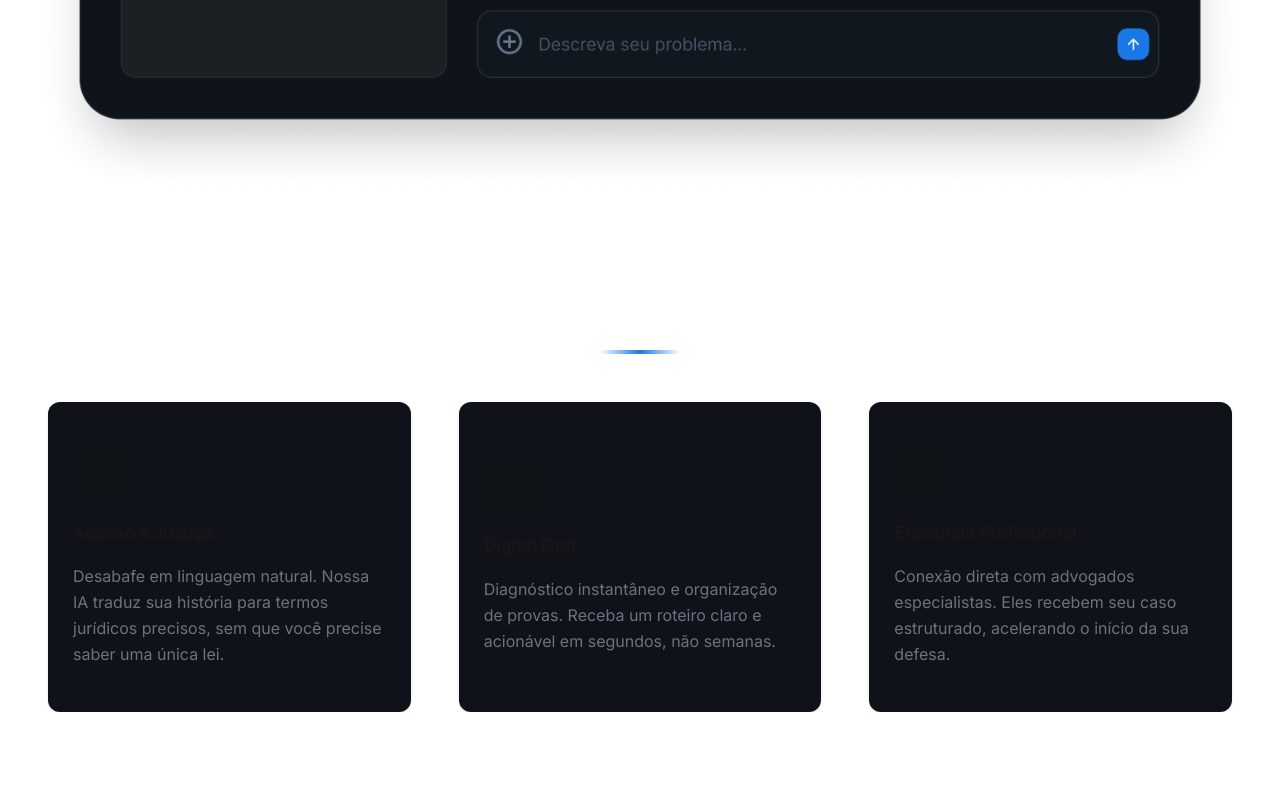
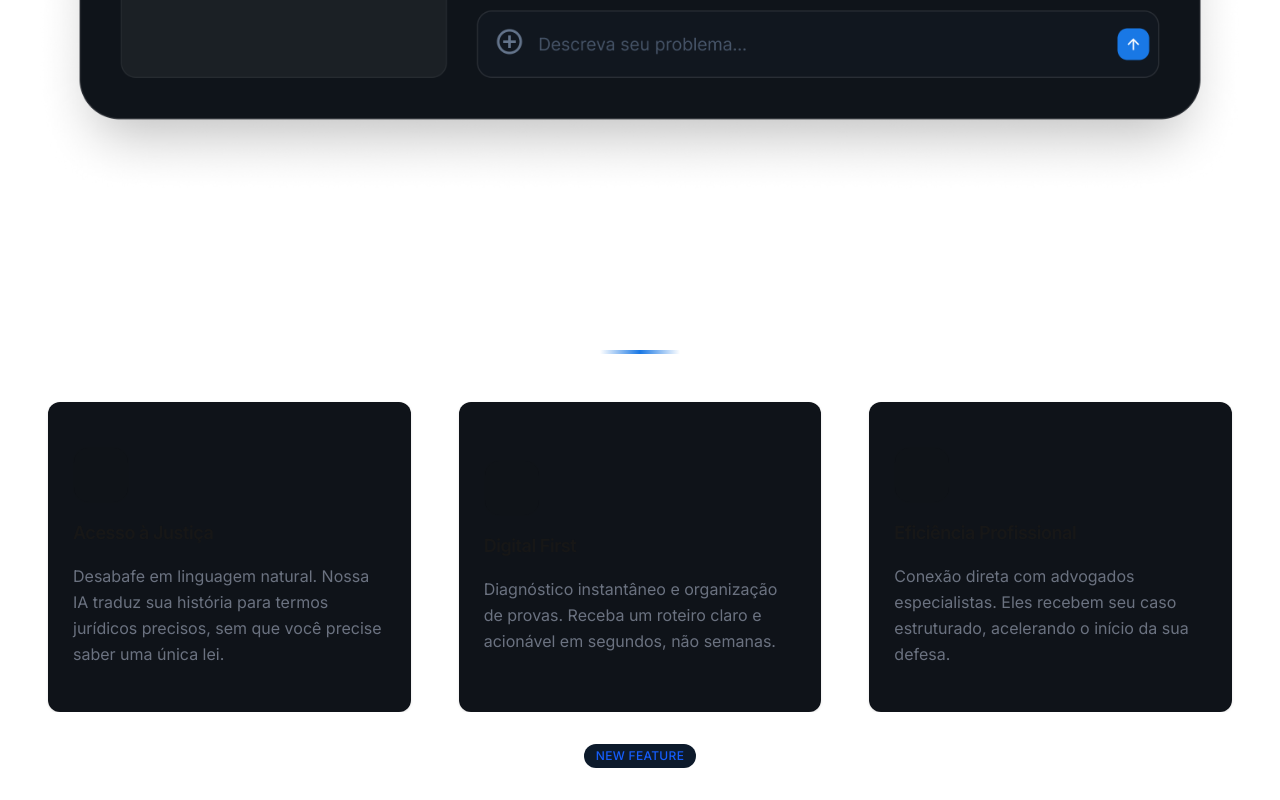
Before and after one commit to VozJusta/VJ.WEB, a Next.js app: page / in a window 1280 px wide. Shown: the part 1100-1900 px from the top of the page. Before the commit the page ends 1844 px from the top, so only its background shows below. Built offline with nearby package versions, Linux system fonts and the light colour scheme; some icons are missing.

Commit message:
feat: created the component badge and added its into components/ui

```diff
--- /dev/null
+++ b/app/components/ui/badge/badge.styles.ts
@@ -0,0 +1,54 @@
+import { BadgeVariant } from "./badge.types";
+
+interface VariantStyles {
+  bg: string;
+  text: string;
+  icon: string;
+  rounded: string;
+}
+
+export const badgeVariants: Record<BadgeVariant, VariantStyles> = {
+  blue: {
+    bg: "bg-[#0D1A2B]",
+    text: "text-blue-600",
+    rounded: "rounded-full",
+    icon: "text-blue-500",
+  },
+
+  green: {
+    bg: "bg-green-50/80",
+    text: "text-green-600",
+    rounded: "rounded-full",
+    icon: "text-green-500",
+  },
+
+  red: {
+    bg: "bg-red-50/80",
+    text: "text-red-600",
+    rounded: "rounded-full",
+    icon: "text-red-500",
+  },
+};
+
+export const badgeBaseStyles = `
+  inline-flex
+  items-center
+  gap-2
+  px-3
+  py-1.5
+  rounded-full
+  font-medium
+  text-xs
+  tracking-wide
+  uppercase
+  transition-all
+  duration-200
+  hover:shadow-lg
+  select-none
+`;
+
+export const iconStyles = `
+  w-4
+  h-4
+  flex-shrink-0
+`;
--- /dev/null
+++ b/app/components/ui/badge/index.tsx
@@ -0,0 +1,48 @@
+"use client";
+
+import { cloneElement, isValidElement } from "react";
+import { BadgeProps } from "./badge.types";
+import { badgeVariants, badgeBaseStyles, iconStyles } from "./badge.styles";
+
+export function Badge({
+  text,
+  icon,
+  variant = "blue",
+  className = "",
+  ariaLabel,
+}: BadgeProps) {
+  const variantStyles = badgeVariants[variant];
+
+  const combinedClasses = `
+    ${badgeBaseStyles}
+    ${variantStyles.bg}
+    ${variantStyles.text}
+    ${variantStyles.rounded}
+    ${className}
+  `
+    .trim()
+    .replace(/\s+/g, " ");
+
+  return (
+    <div
+      className={combinedClasses}
+      role="status"
+      aria-label={ariaLabel || text}
+    >
+      {icon && (
+        <span
+          className={`${iconStyles} ${variantStyles.icon}`}
+          aria-hidden="true"
+        >
+          {isValidElement(icon)
+            ? cloneElement(icon, {
+                ...(icon.props as Record<string, unknown>),
+              } as Record<string, unknown>)
+            : icon}
+        </span>
+      )}
+
+      <span className="leading-none">{text}</span>
+    </div>
+  );
+}
--- a/app/features/landing-page/index.tsx
+++ b/app/features/landing-page/index.tsx
@@ -1,3 +1,4 @@
+import { Badge } from "@/components/ui/badge";
 import { FeaturesSection } from "@/features/landing-page/sections/feature-section/index";
 import { HeroSection } from "@/features/landing-page/sections/hero-section";
 
@@ -6,6 +7,7 @@ export default function LandingPage() {
     <>
       <HeroSection />
       <FeaturesSection />
+      <Badge text="New Feature" variant="blue"  />
     </>
   );
 }
```
Also changed, not shown: app/components/ui/badge/badge.types.ts (added, +12 -0 lines).
